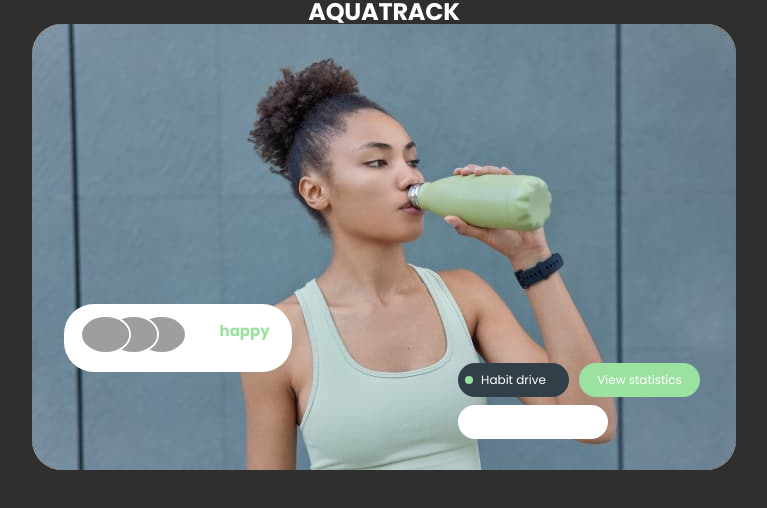
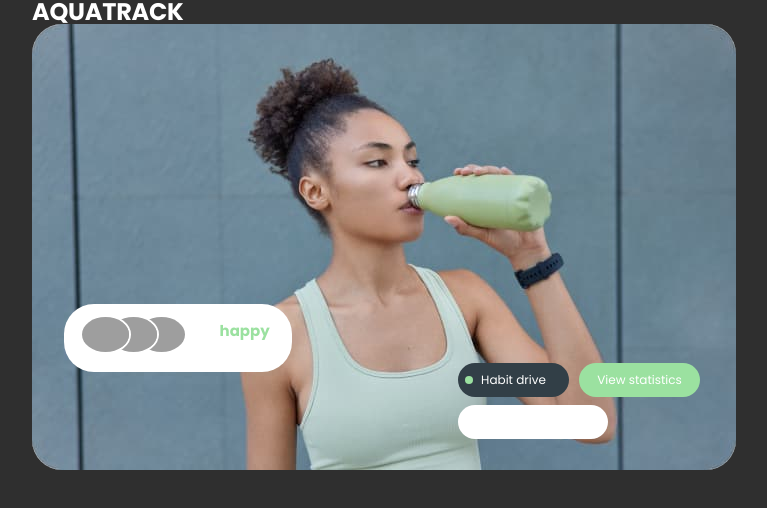
Before and after one commit to SvitlanaHu/water-intake-control-frontend, a React (Vite) app: page / in a window 1280 px wide. Shown: the top 508 px of the page, without its empty margins (256-1023 px from the left). Built offline with nearby package versions, Linux system fonts and the light colour scheme; grey boxes are pictures that could not be loaded.

Commit message:
Update HomePage.jsx

```diff
--- a/src/pages/HomePage.jsx
+++ b/src/pages/HomePage.jsx
@@ -4,11 +4,13 @@ import AdvantagesSection from "../components/AdvantagesSection/AdvantagesSection
 import WelcomeSection from "../components/WelcomeSection/WelcomeSection";
 
 const styles = {
-  container: {
-    display: "flex",
-    alignItems: "center",
-    justifyContent: "center",
-    flexDirection: "column",
+  '@media screen and (minWidth: 1439px)': {
+    container: {
+      display: "flex",
+      alignItems: "center",
+      justifyContent: "center",
+      flexDirection: "column",
+    }
   },
   // Медіа-запит для розширення екрану 1440px
   '@media screen and (minWidth: 1440px)': {
```
